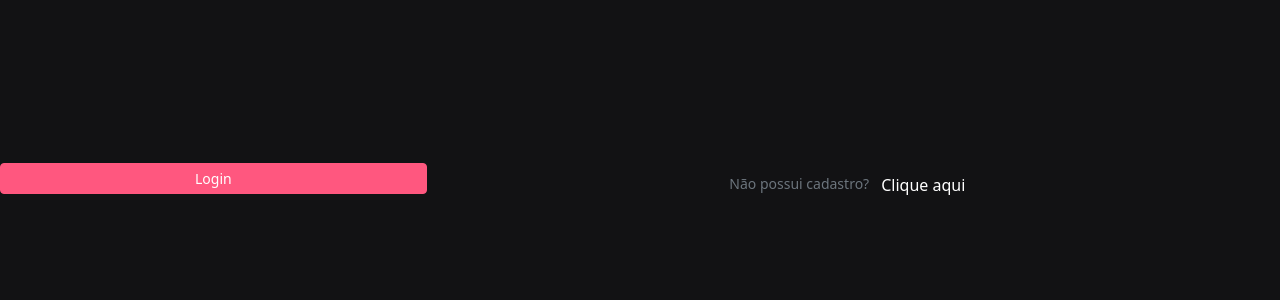
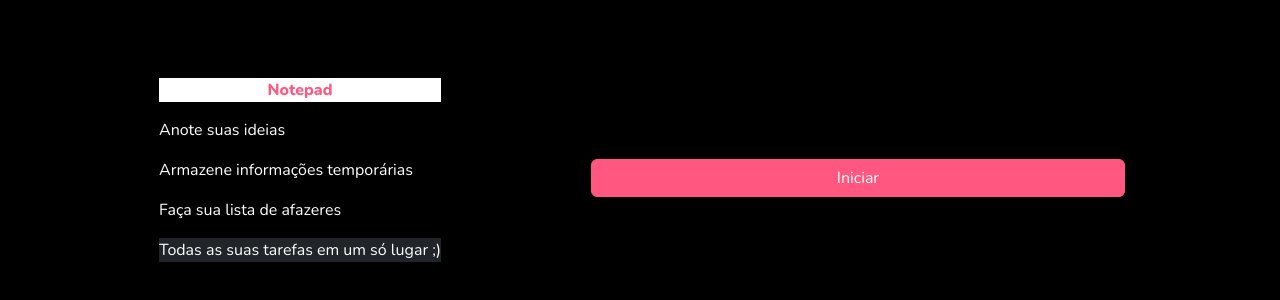
Before and after one commit to Jhhonatta/bootstrap-react-typescript, a React (Create React App) app: page / in a window 1280 px wide. Shown: the part 222-522 px from the top of the page. Built offline with nearby package versions, Linux system fonts and the light colour scheme.

Commit message:
pagina inicila modificada

```diff
--- a/public/index.html
+++ b/public/index.html
@@ -8,6 +8,10 @@
     <meta
       name="description"
       content="Web site created using create-react-app"
+    />
+    <link
+      href="https://fonts.googleapis.com/css2?family=Nunito:ital,wght@0,400;0,800;1,600;1,700&display=swap"
+      rel="stylesheet"
     />
     <link rel="apple-touch-icon" href="%PUBLIC_URL%/logo192.png" />
     <!--
--- a/src/Pages/login/index.tsx
+++ b/src/Pages/login/index.tsx
@@ -1,38 +1,38 @@
-import { Form, Button, Container, FormText } from "react-bootstrap";
+import { Button, Container } from "react-bootstrap";
 import { ContainerLogin } from "./style";
 import { useContext } from "react";
 import { UserContext } from "../../Context/UserContext";
-import { useForm } from "react-hook-form";
-import { yupResolver } from "@hookform/resolvers/yup";
-import FormSchemaLogin from "../../Validations/validationLogin";
 
 const Login = () => {
   const { onSubmitLogin } = useContext(UserContext);
 
-  const {
-    register,
-    handleSubmit,
-    formState: { errors },
-  } = useForm({
-    resolver: yupResolver(FormSchemaLogin),
-  });
+  return (
+    <ContainerLogin className="containerLogin d-flex align-items-center justify-content-center  h-100 m-0">
+      <Container className="d-md-flex">
+        <Container className="container-iniciar d-flex justify-content-center flex-column w-auto">
+          <p className="title-iniciar text-center fs-10vw"> Notepad </p>
+          <p className="text-white ">Anote suas ideias </p>
 
-  return (
-    <ContainerLogin className="containerLogin d-flex align-items-center justify-content-center h-100 m-0">
+          <p className="text-white"> Armazene informações temporárias </p>
+
+          <p className="text-white "> Faça sua lista de afazeres </p>
+
+          <p className="text-finish">
+            {" "}
+            Todas as suas tarefas em um só lugar ;){" "}
+          </p>
+        </Container>
+        <Container className="d-flex justify-content-center flex-column col-6">
           <Button
             variant="primary"
             type="submit"
-        className="button-login col-6 col-sm-4 col-md-6; btn-sm"
+            className="button-iniciar"
             onClick={onSubmitLogin}
           >
-        Login
+            Iniciar
           </Button>
-      <Container className=" d-flex justify-content-center mt-3 p-0">
-        <Form.Text>Não possui cadastro?</Form.Text>
-        <Button className="bt-record ">Clique aqui</Button>
         </Container>
-      {/* </Form.Group> */}
-      {/* </Form> */}
+      </Container>
     </ContainerLogin>
   );
 };
--- a/src/Pages/login/style.ts
+++ b/src/Pages/login/style.ts
@@ -1,45 +1,29 @@
 import styled from "styled-components";
 
 export const ContainerLogin = styled.div`
-  background-color: rgba(18, 18, 20, 1);
+  background-color: black;
+  font-family: Nunito;
 
-  .form-control::-webkit-input-placeholder {
-    color: black;
-    opacity: 60%;
+  .title-iniciar {
+    font-weight: 600;
+
+    color: rgba(255, 87, 127, 1);
+    background-color: rgba(255, 255, 255, 1);
   }
 
-  .form {
-    background-color: rgba(33, 37, 41, 1);
-    max-width: 468px;
+  .container-iniciar {
+    padding: 1rem;
+    border-radius: 10px;
+    color: rgba(255, 255, 255, 1);
+
+    .text-finish {
+      background-color: rgba(33, 37, 41, 1);
+      width: auto;
+    }
   }
 
-  .tittle-login {
-    color: rgba(255, 87, 127, 1);
-    font-size: 4rem;
-    font-family: inter;
-  }
-
-  .text-label {
-    color: rgba(248, 249, 250, 1);
-    font-family: inter;
-  }
-
-  .input {
-    background-color: rgba(248, 249, 250, 1);
-  }
-
-  .button-login {
+  .button-iniciar {
     background-color: rgba(255, 87, 127, 1);
     border: 1px solid rgba(255, 87, 127, 1);
   }
-
-  .bt-record {
-    background: none;
-    border: none;
-    padding-top: 4px;
-  }
-
-  .error {
-    color: red;
-  }
 `;
```
Lines whose indentation alone changed are shown as unchanged.
